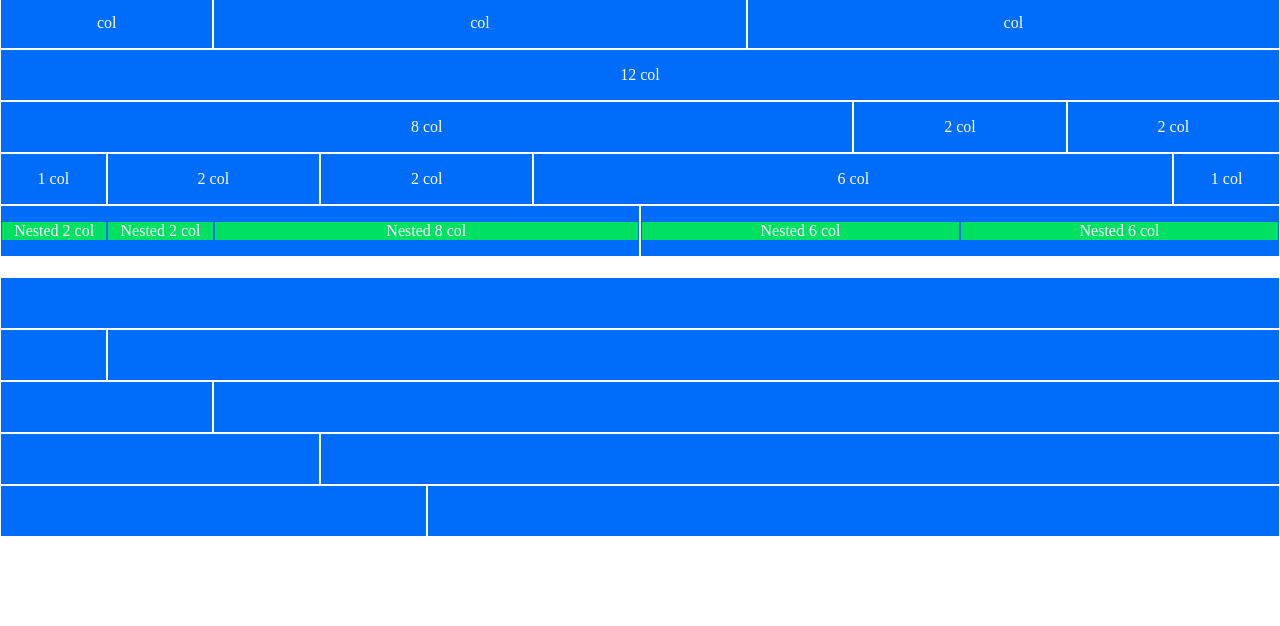
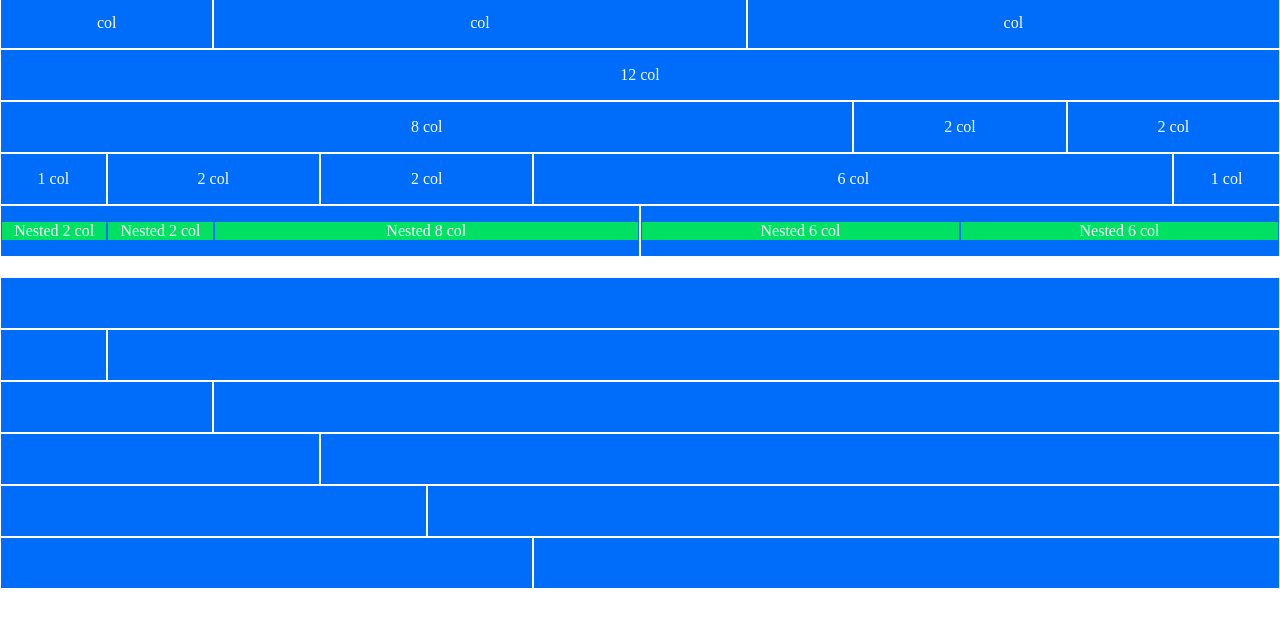
Before and after one commit to FrankFabbriRebe/html-css-12bool, a plain HTML site: page index.html in a window 1280 px wide. Shown: the part 92-718 px from the top of the page. Drawn offline with Linux system fonts and the light colour scheme.

Commit message:
12th line

```diff
--- a/index.html
+++ b/index.html
@@ -300,6 +300,16 @@
                 </div>
             </div>
 
+            <!-- 12th line -->
+            <div class="row">
+                <div class="col-5">
+                    <div class="blue"></div>
+                </div>
+                <div class="col-7">
+                    <div class="blue"></div>
+                </div>
+            </div>
+
         </div>
 
     </div>
```
